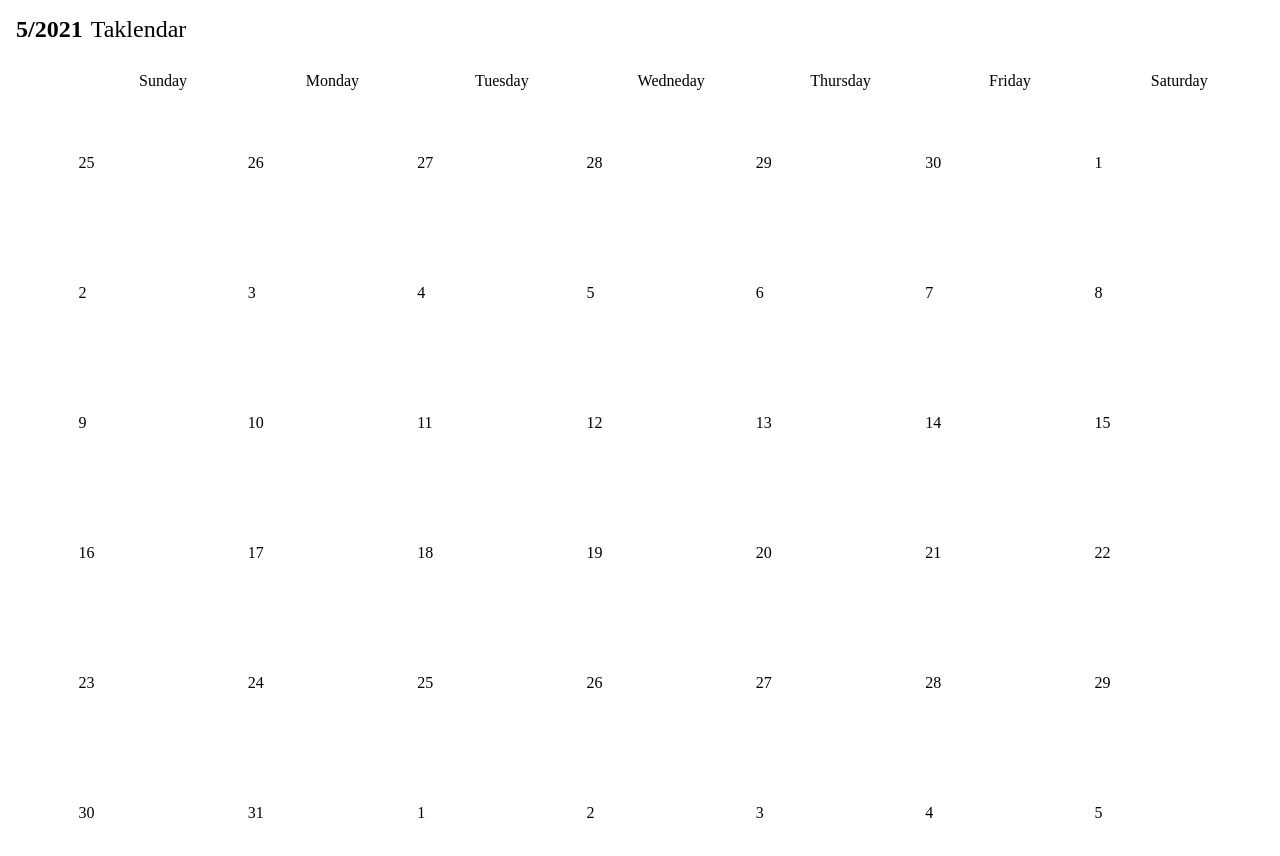
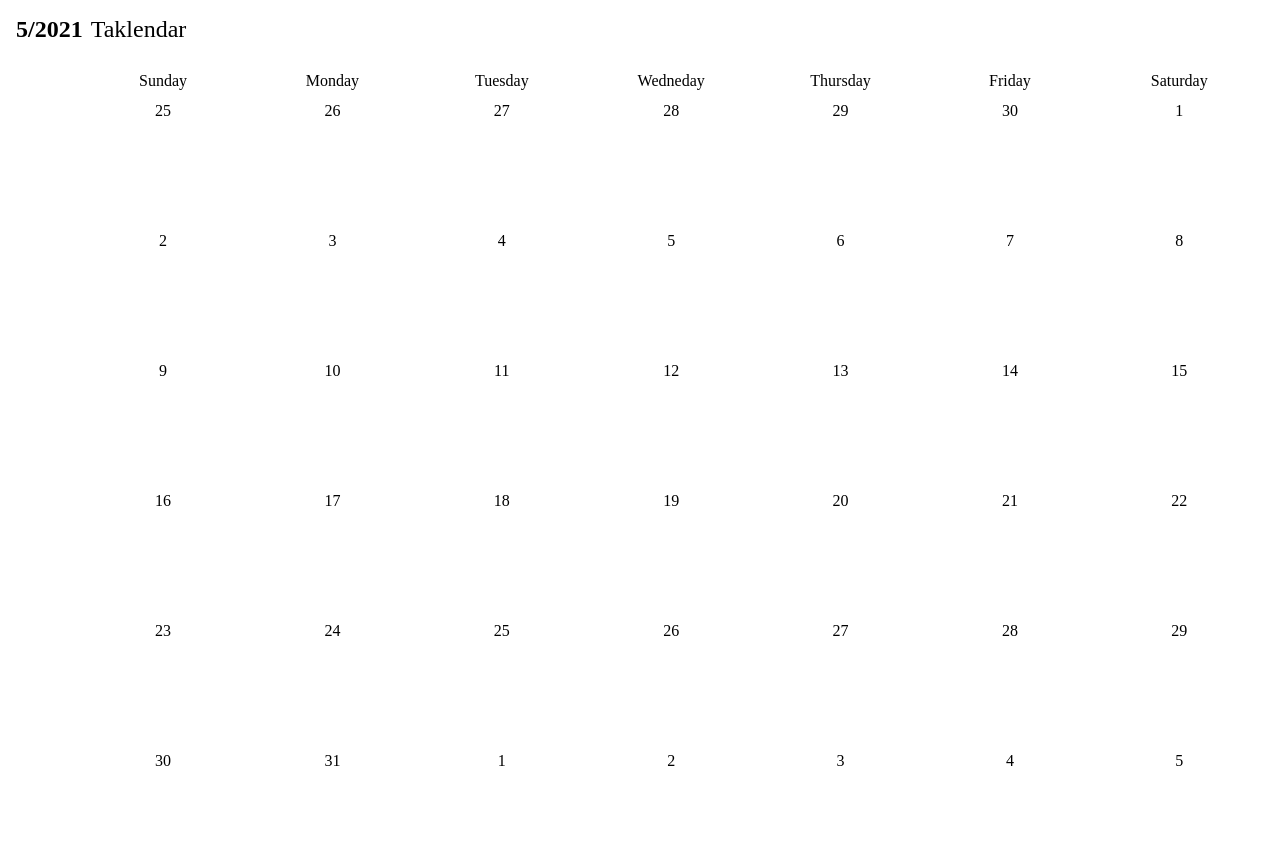
Before and after one commit to dodoongtak/Taklendar, a React app: page / in a window 1280 px wide. Shown: the top 856 px of the page. Built offline with nearby package versions, Linux system fonts and the light colour scheme.

Commit message:
UIUX 💄: adjust date layout
- align header text center
- hide contents out of day section
- give padding to create the gap between dates

```diff
--- a/src/components/Dates.jsx
+++ b/src/components/Dates.jsx
@@ -9,18 +9,19 @@ const WeekList = styled.ul({
 
 const WeekItem = styled.li({
   width: '100%',
-  display: 'flex',
-  flexDirection: 'column',
-  justifyContent: 'center',
 
-  '$ header': {
+  overflow: 'hidden',
+
+  '& header': {
     padding: '0.2rem',
+    textAlign: 'center',
   },
 });
 
 const TaskWrapper = styled.div({
   display: 'flex',
   flexDirection: 'column',
+  padding: '0.2rem',
 });
 
 const Task = styled.div({
```
